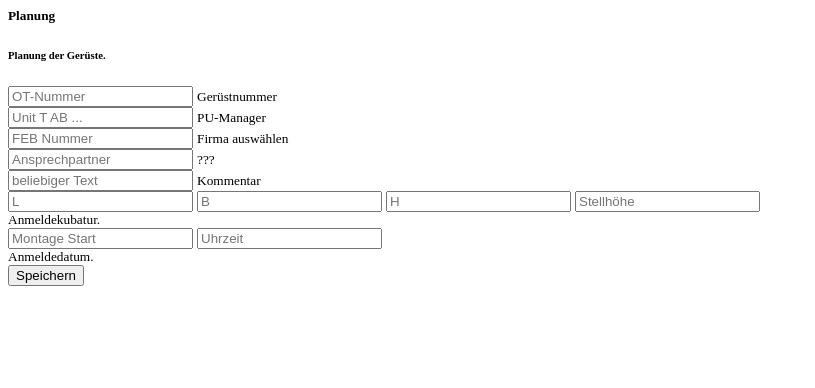
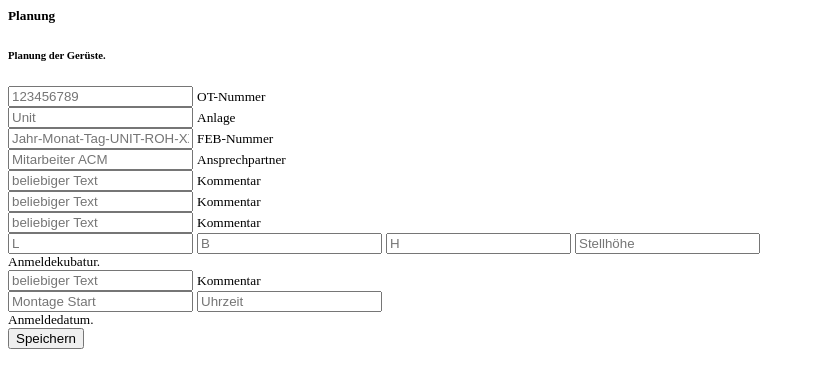
Before and after one commit to ReiffSoftwareServices/Kiel, a PHP site: page /pages/planung.php in a window 1280 px wide. Shown: the top 388 px of the page, without its empty margins (0-815 px from the left). Run offline with PHP 8.4, Linux system fonts and the light colour scheme.

Commit message:
Zusätzliche Felder

```diff
--- a/deployapp/templates/interface/pages/planung.php
+++ b/deployapp/templates/interface/pages/planung.php
@@ -6,21 +6,29 @@
 		<p class="card-text">
 			<form>
               <div class="form-group">
-                <input type="email" class="form-control" id="exampleInputEmail1" aria-describedby="emailHelp" placeholder="OT-Nummer">
-                <small id="emailHelp" class="form-text text-muted">Gerüstnummer</small>
+                <input type="email" class="form-control" id="exampleInputEmail1" aria-describedby="emailHelp" placeholder="123456789">
+                <small id="emailHelp" class="form-text text-muted">OT-Nummer</small>
               </div>
               <div class="form-group">
-                <input type="email" class="form-control" id="exampleInputEmail1" aria-describedby="emailHelp" placeholder="Unit T AB ...">
-                <small id="emailHelp" class="form-text text-muted">PU-Manager</small>
+                <input type="email" class="form-control" id="exampleInputEmail1" aria-describedby="emailHelp" placeholder="Unit">
+                <small id="emailHelp" class="form-text text-muted">Anlage</small>
               </div>
               <div class="form-group">
-                <input type="email" class="form-control" id="exampleInputEmail1" aria-describedby="emailHelp" placeholder="FEB Nummer">
-                <small id="emailHelp" class="form-text text-muted">Firma auswählen</small>
+                <input type="email" class="form-control" id="exampleInputEmail1" aria-describedby="emailHelp" placeholder="Jahr-Monat-Tag-UNIT-ROH-XXX">
+                <small id="emailHelp" class="form-text text-muted">FEB-Nummer</small>
               </div>
               <div class="form-group">
-                <input type="email" class="form-control" id="exampleInputEmail1" aria-describedby="emailHelp" placeholder="Ansprechpartner">
-                <small id="emailHelp" class="form-text text-muted">???</small>
+                <input type="email" class="form-control" id="exampleInputEmail1" aria-describedby="emailHelp" placeholder="Mitarbeiter ACM">
+                <small id="emailHelp" class="form-text text-muted">Ansprechpartner</small>
               </div>
+              <div class="form-group">
+                <input type="email" class="form-control" id="exampleInputEmail1" aria-describedby="emailHelp" placeholder="beliebiger Text">
+                <small id="emailHelp" class="form-text text-muted">Kommentar</small>
+              </div>
+              <div class="form-group">
+                  <input type="email" class="form-control" id="exampleInputEmail1" aria-describedby="emailHelp" placeholder="beliebiger Text">
+                  <small id="emailHelp" class="form-text text-muted">Kommentar</small>
+                </div>
               <div class="form-group">
                 <input type="email" class="form-control" id="exampleInputEmail1" aria-describedby="emailHelp" placeholder="beliebiger Text">
                 <small id="emailHelp" class="form-text text-muted">Kommentar</small>
@@ -35,6 +43,10 @@
 				<small id="emailHelp" class="form-text text-muted">Anmeldekubatur.</small>
 			  </div>
 			  <div class="form-group">
+                <input type="email" class="form-control" id="exampleInputEmail1" aria-describedby="emailHelp" placeholder="beliebiger Text">
+                <small id="emailHelp" class="form-text text-muted">Kommentar</small>
+              </div>
+			  <div class="form-group">
 				<div class="input-group">
 						<input type="text" class="form-control" placeholder="Montage Start">
 						<input type="text" class="form-control" placeholder="Uhrzeit">
```
